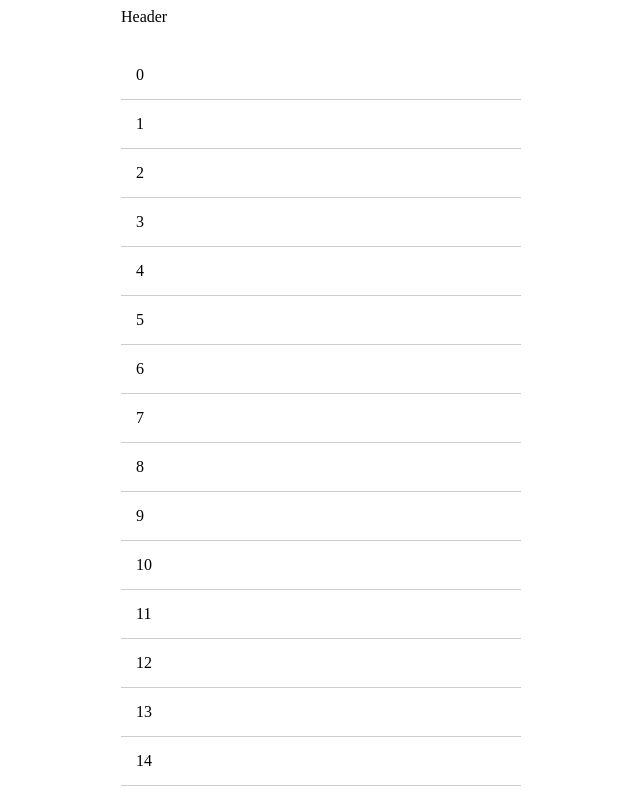
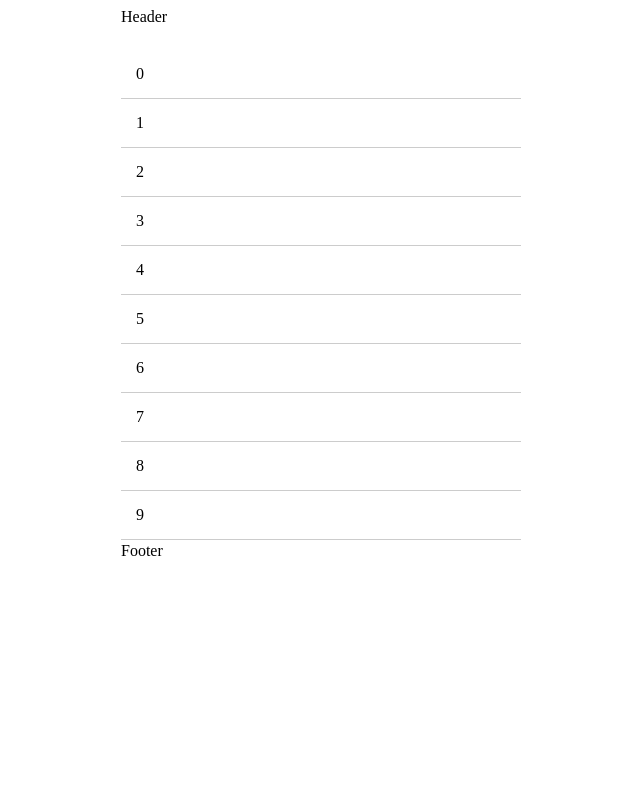
Before and after one commit to zzarcon/react-scroll-shadow, a React app: page / in a window 1280 px wide. Shown: the top 800 px of the page, without its empty margins (319-959 px from the left). Built offline with nearby package versions, Linux system fonts and the light colour scheme; the HTML template or start-up script is replaced by a standard one.

Commit message:
Edit README

```diff
--- a/example/app.tsx
+++ b/example/app.tsx
@@ -6,7 +6,7 @@
 export default class App extends Component {
   render() {
     const items = [];
-    for (let i = 0; i < 40; i++) {
+    for (let i = 0; i < 10; i++) {
       items.push(<Item key={i}>{i}</Item>);
     }
 
@@ -15,16 +15,16 @@
         <AppHeader>Header</AppHeader>
         <ScrollShadow
           bottomShadowColors={{
-            active: 'red',
+            active: 'gray',
             inactive: 'white'
           }}
 
           topShadowColors={{
-            active: 'blue',
+            active: 'gray',
             inactive: 'white'
           }}
 
-          shadowSize={3}
+          shadowSize={2}
         >
           {items}
         </ScrollShadow>
--- a/example/index.html
+++ b/example/index.html
@@ -7,6 +7,8 @@
     body, html {
       height: 100%;
       margin: 0;
+      font-family: -apple-system,BlinkMacSystemFont,Segoe UI,Roboto,Oxygen,Ubuntu,Fira Sans,Droid Sans,Helvetica Neue,sans-serif;
+      font-size: 14px;
     }
 
     #app {
--- a/src/styled.ts
+++ b/src/styled.ts
@@ -51,8 +51,6 @@
   display: flex;
   flex-direction: column;
 
-
-
   &::before{
     content: '';
     height: ${({size}: ScrollableContentProps) => size}px;
```
Also changed, not shown: demo.gif (added), 1 other file (tests, documents, lock files or other folders).
